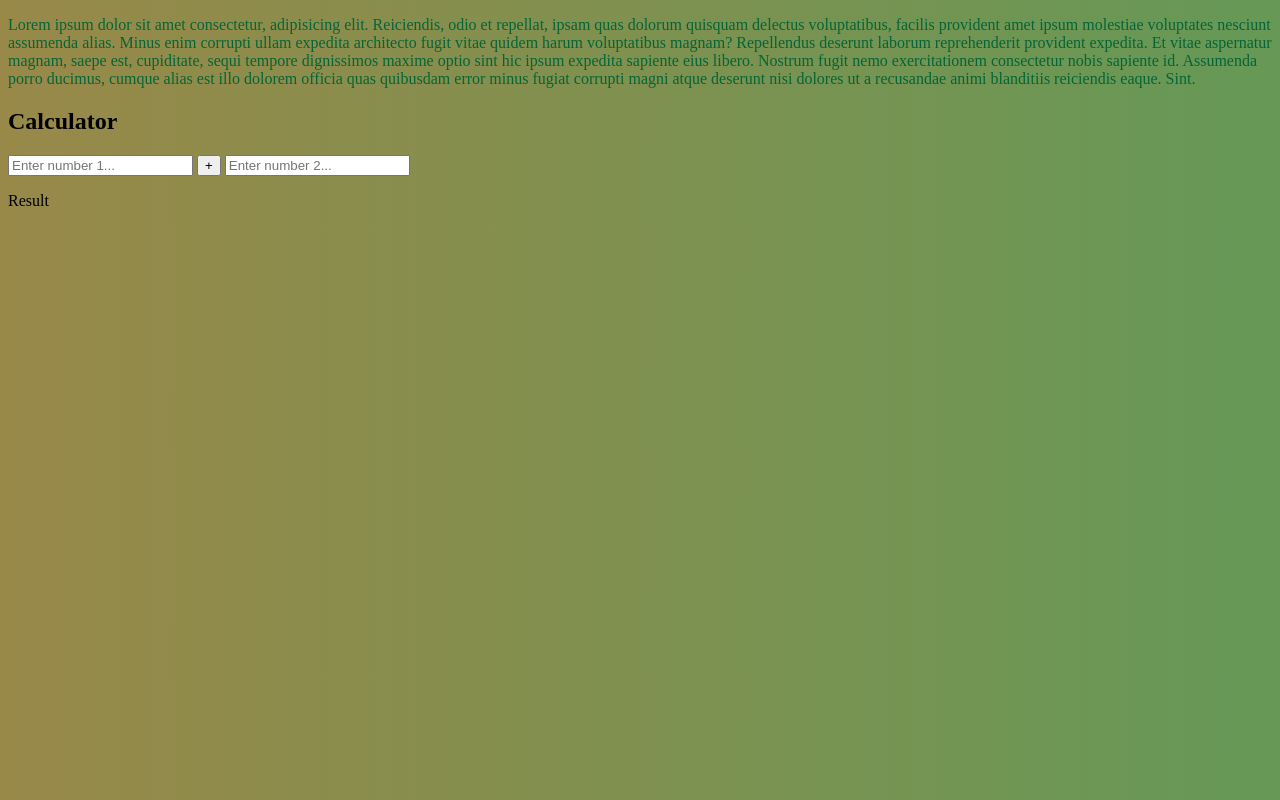
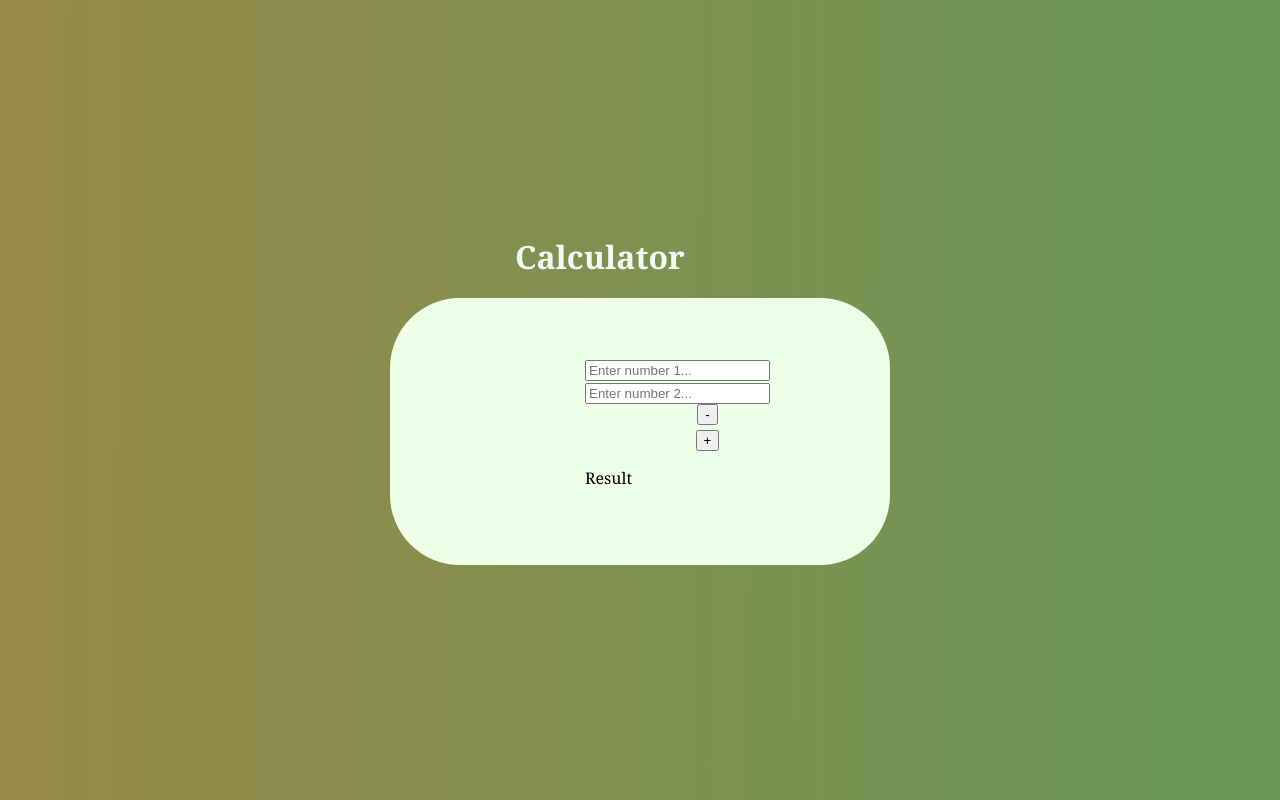
Before and after one commit to rorychatt/diana-react-tutorial, a website built with Vite: page index.html in a window 1280 px wide. Built offline with nearby package versions, Linux system fonts and the light colour scheme.

Commit message:
add: button + *design ))

```diff
--- a/index.html
+++ b/index.html
@@ -9,26 +9,18 @@
   <body>
     <main>
       <section>
-        <p class="body-paragraph">
-          Lorem ipsum dolor sit amet consectetur, adipisicing elit. Reiciendis,
-          odio et repellat, ipsam quas dolorum quisquam delectus voluptatibus,
-          facilis provident amet ipsum molestiae voluptates nesciunt assumenda
-          alias. Minus enim corrupti ullam expedita architecto fugit vitae quidem
-          harum voluptatibus magnam? Repellendus deserunt laborum reprehenderit
-          provident expedita. Et vitae aspernatur magnam, saepe est, cupiditate,
-          sequi tempore dignissimos maxime optio sint hic ipsum expedita sapiente
-          eius libero. Nostrum fugit nemo exercitationem consectetur nobis
-          sapiente id. Assumenda porro ducimus, cumque alias est illo dolorem
-          officia quas quibusdam error minus fugiat corrupti magni atque deserunt
-          nisi dolores ut a recusandae animi blanditiis reiciendis eaque. Sint.
-        </p>
-      </section>
-      <section>
-        <h2>Calculator</h2>
-        <input id="input1" type="number" placeholder="Enter number 1..." />
-        <button id="addButton">+</button>
-        <input id="input2" type="number" placeholder="Enter number 2..." />
-        <p id="result">Result</p>
+        <h2 class="main-name">Calculator</h2>
+        <div class="wrapper">
+          <div class="text-rectangle">
+            <input id="input1" type="number" placeholder="Enter number 1..." />
+            <input id="input2" type="number" placeholder="Enter number 2..." />
+            <div class="btn">
+              <button id="subtractButton">-</button>
+              <button id="addButton">+</button>
+            </div>
+            <p id="result">Result</p>
+          </div>
+        </div>
       </section>
     </main>
   </body>
--- a/src/main.ts
+++ b/src/main.ts
@@ -1,6 +1,7 @@
 import "./style.css";
 
 const addButton = document.getElementById("addButton");
+const subtractButton = document.getElementById("subtractButton");
 const input1 = document.getElementById("input1")! as HTMLInputElement;
 const input2 = document.getElementById("input2")! as HTMLInputElement;
 const result = document.getElementById("result")!;
@@ -10,3 +11,8 @@ if (addButton) {
     result.innerText = (parseFloat(input1.value) + parseFloat(input2.value)).toString();
   });
 }
+if (subtractButton) {
+  subtractButton.addEventListener("click", () => {
+      result.innerText = (parseFloat(input1.value) - parseFloat(input2.value)).toString();
+  });
+}
--- a/src/style.css
+++ b/src/style.css
@@ -1,7 +1,38 @@
 body {
     background: linear-gradient(270.25deg, #679856 3.56%, #988949 98.8%);
+    display: flex;
+    flex-direction: column;
+    align-items: center;
+    justify-content: center;
+    height: 100vh;
+    margin: 0;
+    font-family: Georgia, 'Times New Roman', Times, serif;
 }
-
-.body-paragraph{
-    color:#056536
+.main-name{
+    text-align: center;
+    margin:auto;
+    display: flex;
+    width: 50%;
+    font-size: 2em;
+    margin-bottom: 20px;
+    color: rgb(241, 250, 244);
 }
+.wrapper{
+    width: 500px;
+    margin:auto;
+    display: flex;
+}
+.text-rectangle{
+    background: hsl(102, 100%, 95%);
+    border-radius: 70px;
+    padding-top: 60px;
+    padding-left: 39%;
+    padding-bottom: 60px;
+    padding-right: 60px;
+}
+.btn{
+    display: flex;
+    flex-direction: column;
+    align-items: center;
+    gap: 5px;
+}
```
